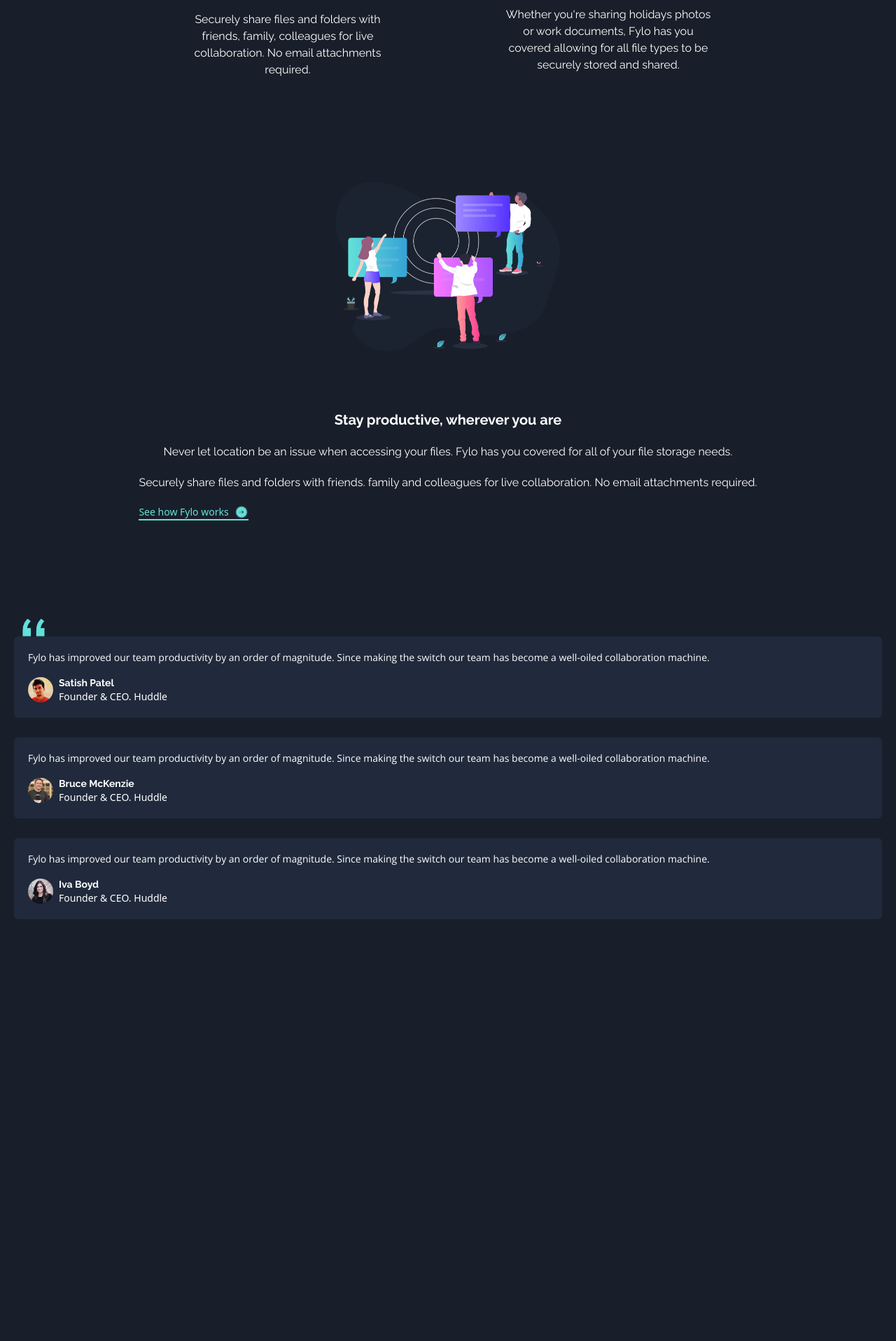
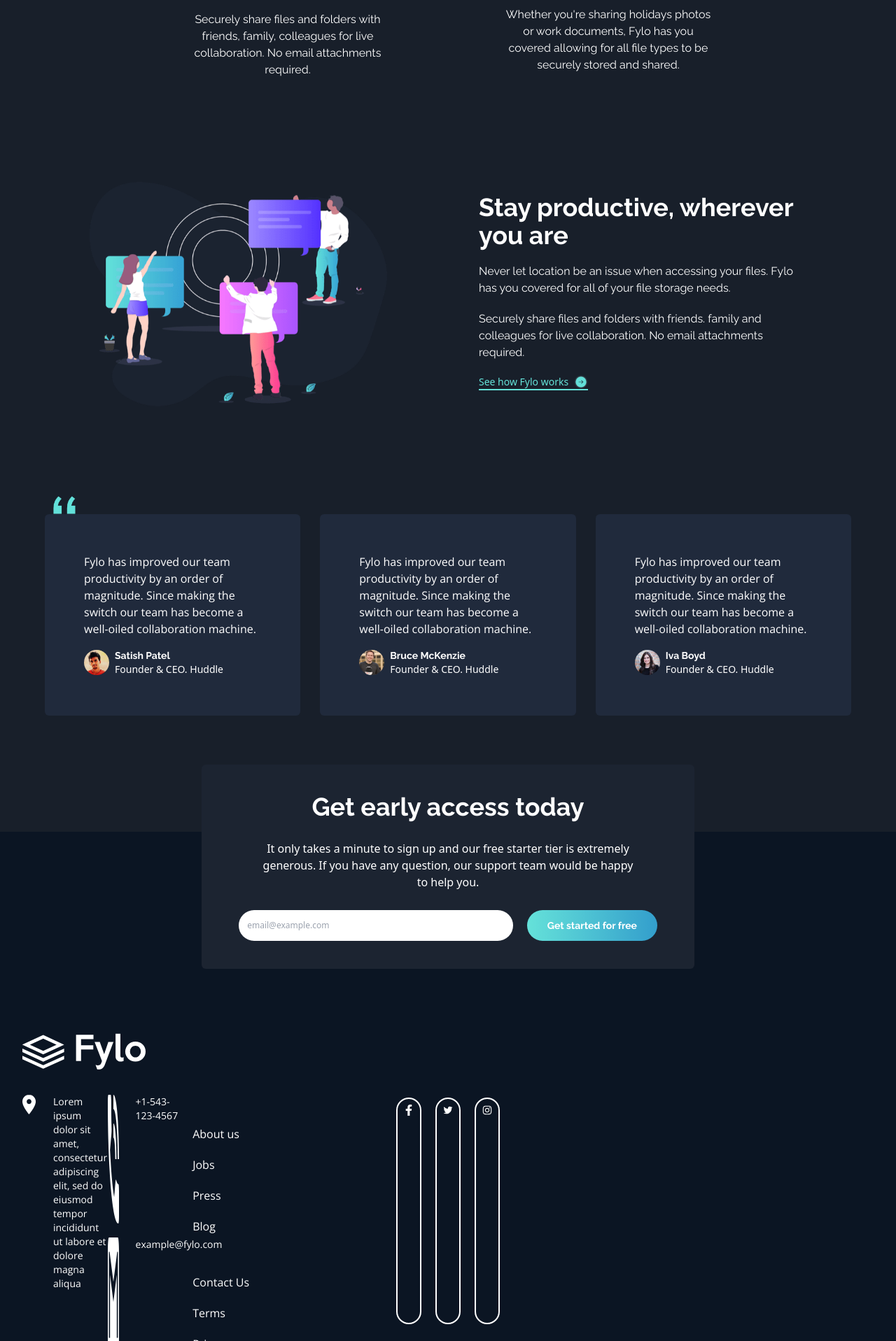
Before and after one commit to Realitales/fylo-web, a React (Vite) app: page / in a window 1280 px wide. Shown: the part 1223-3140 px from the top of the page at 70% size. Built offline with nearby package versions, Linux system fonts and the light colour scheme.

Commit message:
on progress on finalizing footer responsiveness

```diff
--- a/src/components/Card.tsx
+++ b/src/components/Card.tsx
@@ -9,8 +9,10 @@ interface CardProps {
 
 export const Card = ({ img, message, from, title }: CardProps) => {
   return (
-    <div className="bg-dark-blue-4 p-5 rounded-md">
-      <p className="font-open-sans text-sm text-neutral-white">{message}</p>
+    <div className="bg-dark-blue-4 p-5 rounded-md laptop:p-14">
+      <p className="font-open-sans text-sm text-neutral-white laptop:text-base">
+        {message}
+      </p>
       <div className="flex mt-4 gap-2 items-center">
         <img src={img} alt="profile-img" className="w-9 h-9 rounded-full" />
         <div className="flex flex-col text-neutral-white">
--- a/src/components/Footer.tsx
+++ b/src/components/Footer.tsx
@@ -17,22 +17,24 @@ const FooterCard = () => {
       initial={{ y: "-2em", x: "-50%", opacity: 0 }}
       whileInView={{ y: "-6rem", opacity: 1 }}
       transition={{ type: "spring", stiffness: 70 }}
-      className="px-5 py-10 bg-dark-blue-1 flex flex-col items-center rounded-md gap-5  absolute  w-80 left-1/2 "
+      className="px-5 py-10 bg-dark-blue-1 flex flex-col items-center rounded-md gap-5  absolute  w-80 left-1/2 laptop:w-[55%] laptop:gap-7 "
     >
-      <h1 className="font-bold font-raleway text-neutral-white">
+      <h1 className="font-bold font-raleway text-neutral-white laptop:text-4xl">
         Get early access today
       </h1>
-      <p className="text-center text-sm text-neutral-white">
+      <p className="text-center text-sm text-neutral-white laptop:text-base laptop:w-[80%]">
         It only takes a minute to sign up and our free starter tier is extremely
         generous. If you have any question, our support team would be happy to
         help you.
       </p>
-      <input
-        type="text"
-        className="bg-neutral-white p-3 rounded-3xl text-xs w-full"
-        placeholder="email@example.com"
-      />
-      <Button className="px-5 py-3 w-full">Get started for free</Button>
+      <div className="grid grid-cols-1 gap-5 w-full laptop:grid-cols-3 laptop:px-[5%]">
+        <input
+          type="text"
+          className="bg-neutral-white p-3 rounded-3xl text-xs w-full laptop:col-span-2"
+          placeholder="email@example.com"
+        />
+        <Button className="px-5 py-3 w-full">Get started for free</Button>
+      </div>
     </motion.div>
   );
 };
@@ -41,14 +43,15 @@ export const Footer = () => {
   return (
     <>
       <FooterCard />
-      <div className="bg-dark-blue-3 px-8 font-open-sans pt-72">
-        <img src={logo} alt="fylo-logo" className="w-44" />
-        <div className="text-neutral-white text-sm  mt-9 mr-5 flex flex-col gap-5">
-          <div className="flex gap-6">
+      <div className="bg-dark-blue-3 px-8 font-open-sans pt-72 laptop:grid laptop:grid-cols-5 ">
+        <img src={logo} alt="fylo-logo" className="w-44 laptop:col-span-5" />
+
+        <div className="text-neutral-white text-sm  mt-9 mr-5 flex flex-col gap-5 laptop:grid laptop:grid-flow-dense laptop:grid-cols-2 ">
+          <div className="flex gap-6 laptop:row-span-2 laptop:w-[50%]">
             <img
               src={locationICON}
               alt="location-icon"
-              className="w-4 h-full"
+              className="w-4 h-full laptop:h-[2em] laptop:w-5"
             />
             <p>
               Lorem ipsum dolor sit amet, consectetur adipiscing elit, sed do
--- a/src/pages/Feedback.tsx
+++ b/src/pages/Feedback.tsx
@@ -10,9 +10,9 @@ import feedbacks from "../utils/feedbacks";
 
 export const Feedback = () => {
   return (
-    <div className="bg-dark-blue-2 px-5 pb-[60%] ">
+    <div className="bg-dark-blue-2 px-5 h-[50em]  laptop:h-[30em] laptop:px-[5%]">
       <img src={quotesICON} className="w-8 ml-3" alt="quotes-icon" />
-      <div className="flex flex-col gap-7">
+      <div className="flex flex-col gap-7 laptop:grid laptop:grid-cols-3">
         {feedbacks.map((feedback) => (
           <motion.div
             initial={{ y: "-2em", opacity: 0 }}
--- a/src/pages/Productive.tsx
+++ b/src/pages/Productive.tsx
@@ -5,10 +5,14 @@ import arrowICON from "../assets/icon-arrow.svg";
 
 export const Productive = () => {
   return (
-    <div className="bg-dark-blue-2 px-5 py-32 flex flex-col gap-20 items-center">
-      <img src={bannerIMG} alt="banner-productive" className="w-80" />
-      <div className="flex flex-col gap-5 items-center text-neutral-white p-1">
-        <h1 className="font-raleway font-bold  text-xl">
+    <div className="bg-dark-blue-2 px-5 py-32 flex flex-col gap-20 items-center laptop:grid laptop:grid-cols-2 laptop:px-[10%]">
+      <img
+        src={bannerIMG}
+        alt="banner-productive"
+        className="w-80 laptop:w-[90%]"
+      />
+      <div className="flex flex-col gap-5 items-center text-neutral-white p-1 laptop:items-start ">
+        <h1 className="font-raleway font-bold text-xl laptop:text-4xl ">
           Stay productive, wherever you are
         </h1>
         <p className="font-raleway ">
```
